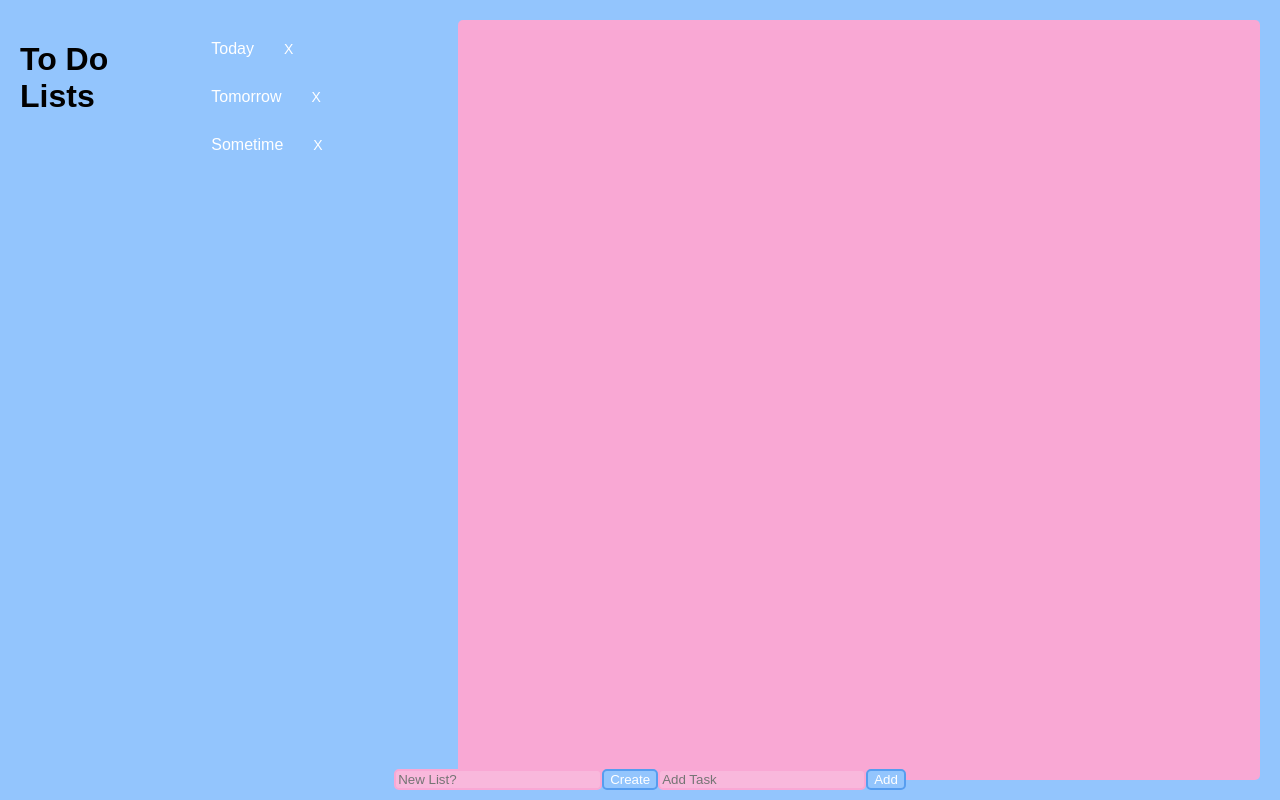
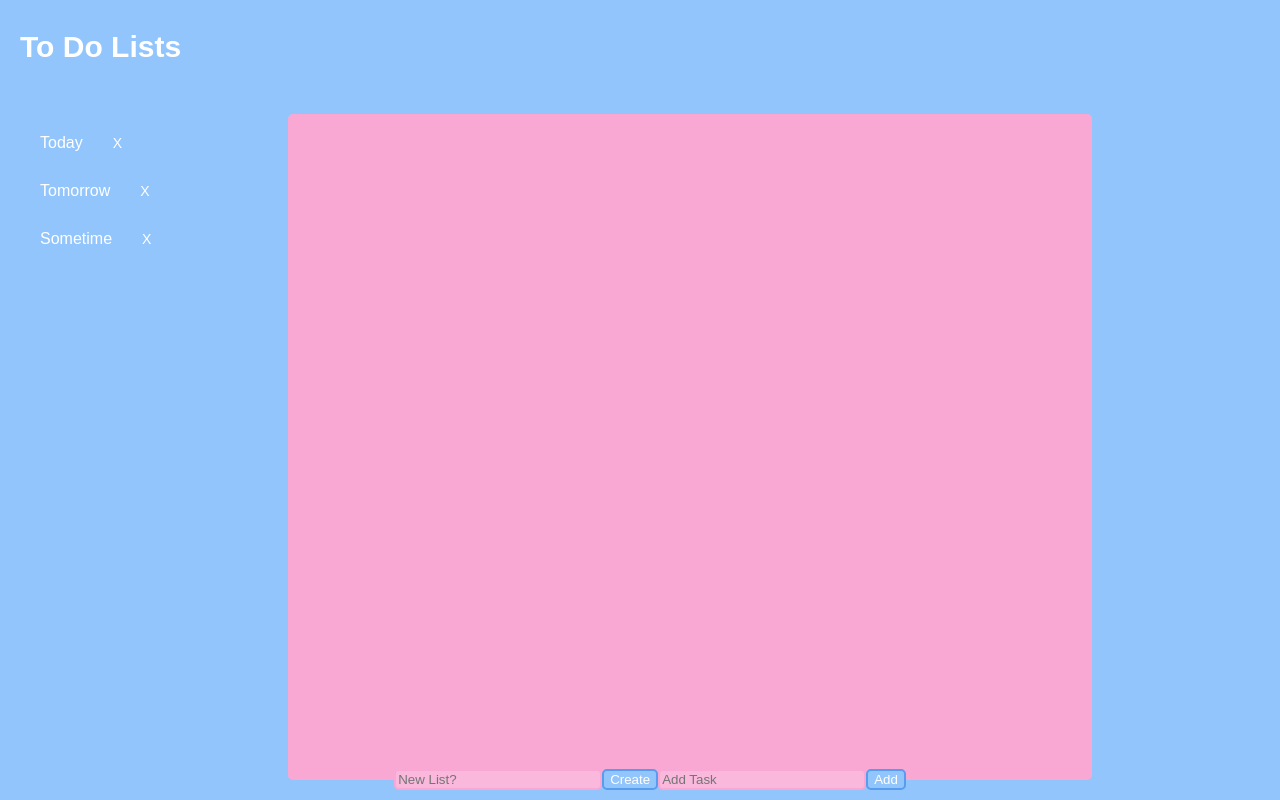
Before and after one commit to hihello-bye/to-do-list, a website built with webpack: page src/template.html in a window 1280 px wide. Built offline with nearby package versions, Linux system fonts and the light colour scheme.

Commit message:
Style page title

```diff
--- a/src/style.css
+++ b/src/style.css
@@ -13,6 +13,14 @@ body {
     flex: 1;
     padding: 20px;
   }
+
+#pageTitle {
+  font-size: 30px;
+  color: white;
+  padding: 10px;
+  margin-left: 10px;
+}
+
 
   #listContainer {
     flex-basis: 20%;
--- a/src/template.html
+++ b/src/template.html
@@ -6,9 +6,9 @@
     <title>To Do List</title>
 </head>
 <body>
+   <h1 id="pageTitle">To Do Lists</h1>
+
 <div id="mainContainer">
-
-   <h1 id="pageTitle">To Do Lists</h1>
 
    <div id="listContainer">
    </div>
```
